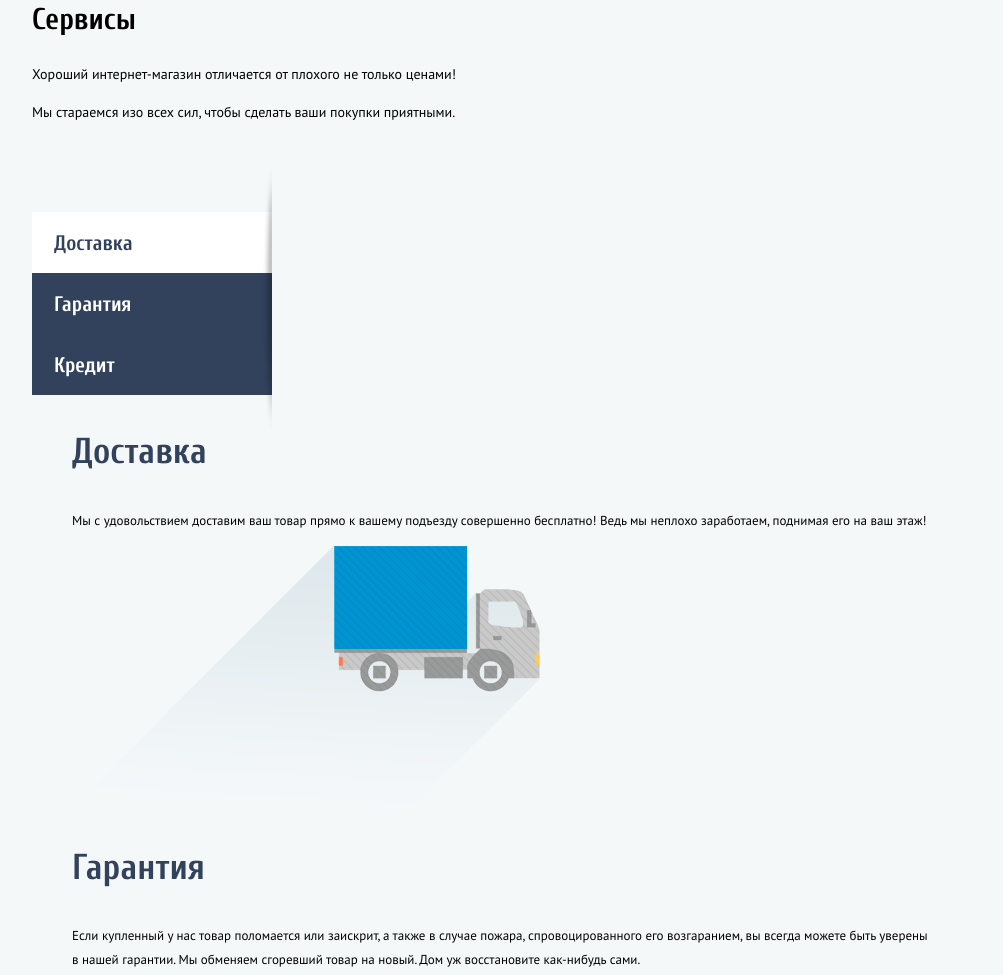
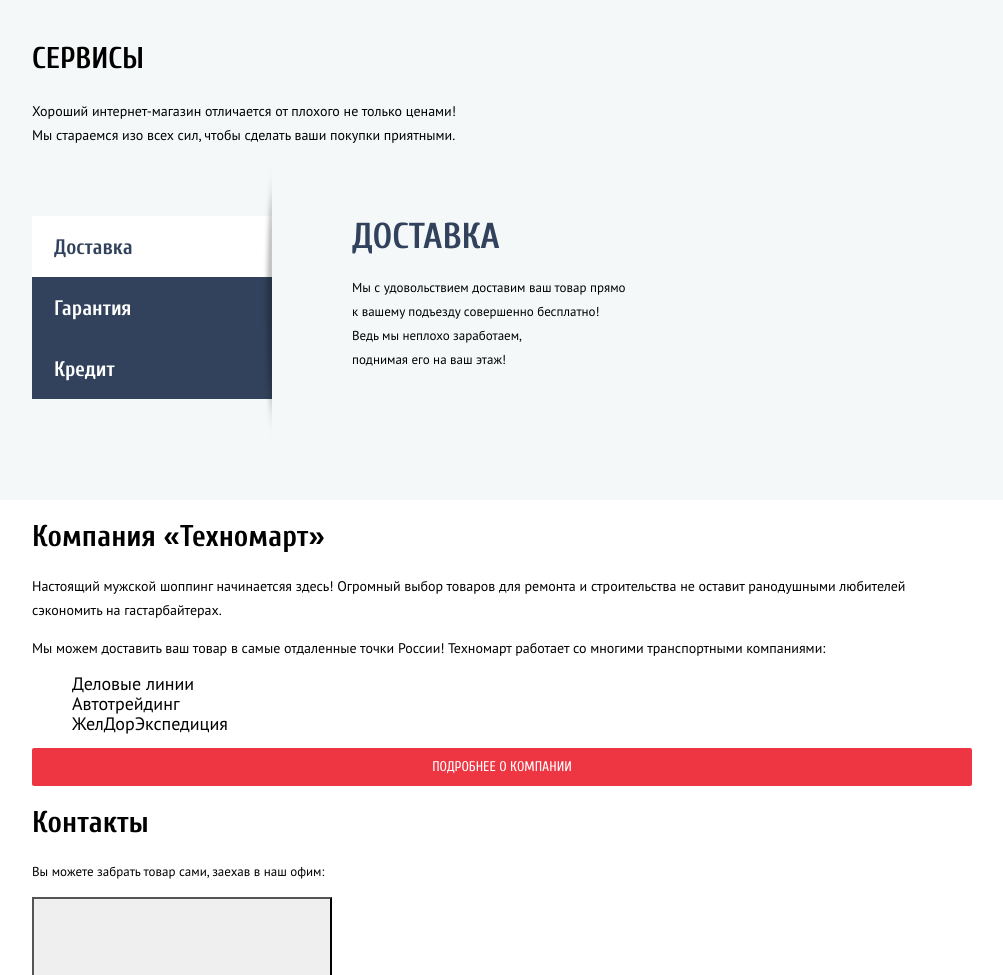
Before and after one commit to arcticstormx/561605-technomart, a plain HTML site: page index.html in a window 1280 px wide. Shown: the part 1776-2751 px from the top of the page, without its empty margins (138-1141 px from the left). Drawn offline with Linux system fonts and the light colour scheme.

Commit message:
Services section is work in progress

```diff
--- a/css/stylesheet.css
+++ b/css/stylesheet.css
@@ -815,25 +815,62 @@ background-color: #b52933;
 
 
 .services {
+  height: 522px;
+
+  padding-top: 66px;
+  padding-bottom: 102px;
+
 	background-color: #f4f8f9;
 }
 
+.services-container {
+  position: relative;
+
+  flex-direction: column;
+}
+
 .services-intro {
+  display: flex;
+  flex-direction: column;
+
 	width: 100%;
+
 	margin-bottom: 74px;
 }
 
 .services-intro h2 {
+  margin: 0;
+  margin-bottom: 30px;
+
+	font-size: 30px;
+  line-height: 1;
+  font-weight: 700;
+	font-family: 'Cuprum', 'Arial', sans-serif;
+
 	color: #000000;
-	font-size: 30px;
-	font-family: 'Cuprum', 'Arial', sans-serif;
+
+  text-transform: uppercase;
 }
 
 .services-intro p {
+  margin: 0;
+  margin-bottom: 10px;
+
+	font-size: 14px;
+	line-height: 1;
+	font-family: 'PT Sans', 'Arial', sans-serif;
+
 	color: #000000;
-	font-size: 14px;
-	font-family: 'PT Sans', 'Arial', sans-serif;
-	line-height: 24px;
+}
+
+.services-intro p:last-child {
+  margin: 0;
+}
+
+.services-main {
+  display: flex;
+  flex-flow: row nowrap;
+  justify-content: space-between;
 }
 
 .services-btn-container {
@@ -841,15 +878,20 @@ background-color: #b52933;
 }
 
 .services-btn {
+	width: 240px;
+
 	margin: 0;
+  margin-right: 80px;
 	padding: 0;
-	width: 240px;
+
+	font-size: 21px;
+	line-height: 30px;
+	font-weight: 700;
+	font-family: 'Cuprum', 'Arial', sans-serif;
+
 	color: #ffffff;
+
 	background-color: #32425c;
-	font-family: 'Cuprum', 'Arial', sans-serif;
-	font-size: 21px;
-	font-weight: 700;
-	line-height: 30px;
 }
 
 .services-btn li {
@@ -860,7 +902,6 @@ background-color: #b52933;
 	width: 100%;
 	height: 100%;
 	padding-left: 22px;
-/*	padding-right: auto;*/
 	text-align: left;
 	border: none;
 }
@@ -877,25 +918,41 @@ background-color: #b52933;
 }
 
 .services-list {
-	/*position: relative;*/
+  display: flex;
+  flex-direction: row;
+  flex: 1;
+
+  margin: 0;
+  padding: 0;
 }
 
 .services-list li {
-	/*position: absolute;*/
+  display: flex;
+  flex-direction: column;
 }
 
+.services-names {
+  display: flex;
 
-.services-list p {
-	color: #000000;
-	font-size: 13px;
-	font-family: 'PT Sans', 'Arial', sans-serif;
-	line-height: 24px;
-}
-.services-names {
+  margin: 0;
+  margin-bottom: 19px;
+
 	color: #32425c;
 	font-size: 36px;
 	font-family: 'Cuprum', 'Arial', sans-serif;
 
+  text-transform: uppercase;
+}
+
+.services-list p {
+  display: flex;
+
+  margin: 0;
+
+  color: #000000;
+  font-size: 13px;
+  line-height: 24px;
+  font-family: 'PT Sans', 'Arial', sans-serif;
 }
 
 .company-info {
--- a/index.html
+++ b/index.html
@@ -319,7 +319,7 @@
 
 				<!-- раздел "сервисы" начало -->
 				<section class="services">
-					<div class="container">
+					<div class="container services-container">
 						<div class="services-intro">
 							<h2>Сервисы</h2>
 
@@ -327,32 +327,32 @@
 							<p>Мы&nbsp;стараемся изо всех сил, чтобы сделать ваши покупки приятными.</p>
 						</div>
 
+
 						<div class="services-main">
 							<div class="services-btn-container">
-								<ol class="services-btn">
+								<ul class="services-btn">
 									<li><button type="button" class="services-btn services-btn-active">Доставка</button></li>
 									<li><button type="button" class="services-btn">Гарантия</button></li>
 									<li><button type="button" class="services-btn">Кредит</button></li>
-								</ol>
+								</ul>
 								<div class="services-shadow">
 									<img src="img/services-shadow.png" alt="">
 								</div>
 							</div>
 
-							<ol class="services-list">
-
+							<ul class="services-list">
 								<li>
 									<h3 class="services-names">Доставка</h3>
 									<p>
-										Мы&nbsp;с&nbsp;удовольствием доставим ваш товар прямо
-										к&nbsp;вашему подъезду совершенно бесплатно!
-										Ведь мы&nbsp;неплохо заработаем,
+                    Мы&nbsp;с&nbsp;удовольствием доставим ваш товар прямо<br>
+										к&nbsp;вашему подъезду совершенно бесплатно!<br>
+										Ведь мы&nbsp;неплохо заработаем,<br>
 										поднимая его на&nbsp;ваш этаж!
-									</p>
-									<img src="img/services-delivery-truck.png" alt="">
+                  </p>
+									<!-- <img src="img/services-delivery-truck.png" alt=""> -->
 								</li>
 
-								<li>
+								<!-- <li>
 									<h3 class="services-names">Гарантия</h3>
 									<p>
 										Если купленный у&nbsp;нас товар поломается или заискрит,
@@ -368,12 +368,10 @@
 									<h3 class="services-names">Кредит</h3>
 									<p>Залезть в долговую яму стало проще!</p>
 									<p>Кредитные консультанты придут вам на помощь.</p>
-
-
 									<img src="img/services-credit.png" alt="">
 									<a href="#" class="basic-btn credit-btn">Отправить заявку</a>
-								</li>
-							</ol>
+								</li> -->
+							</ul>
 						</div>
 					</div>
 				</section>
```
